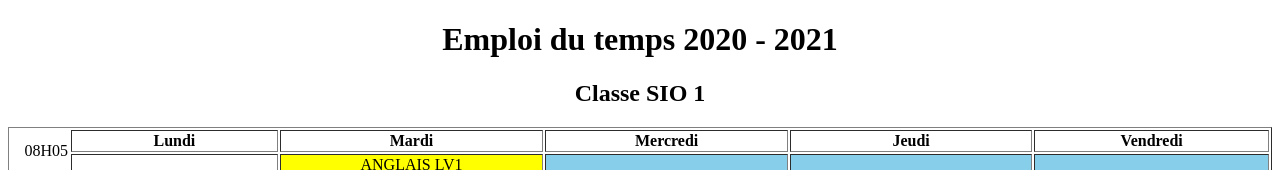
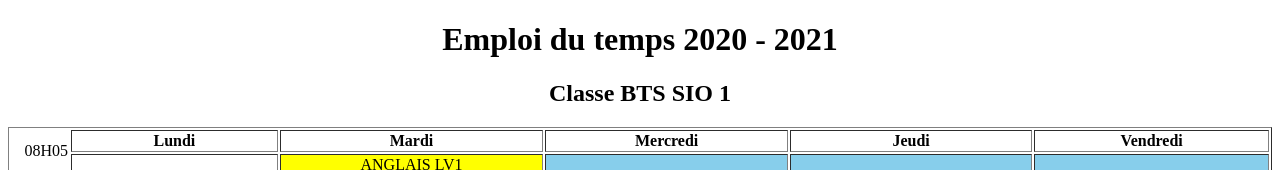
Before and after one commit to RomainChartier02/html, a plain HTML site: page index.html in a window 1280 px wide. Shown: the top 170 px of the page. Drawn offline with Linux system fonts and the light colour scheme.

Commit message:
Update index.html

```diff
--- a/index.html
+++ b/index.html
@@ -18,7 +18,7 @@
   <body>
     <h1 align="center">Emploi du temps 2020 - 2021</h1>
 
-    <h2 align="center">Classe SIO 1</h2>
+    <h2 align="center">Classe BTS SIO 1</h2>
 
     <table border="1" width=100%>
       <tr>
```
